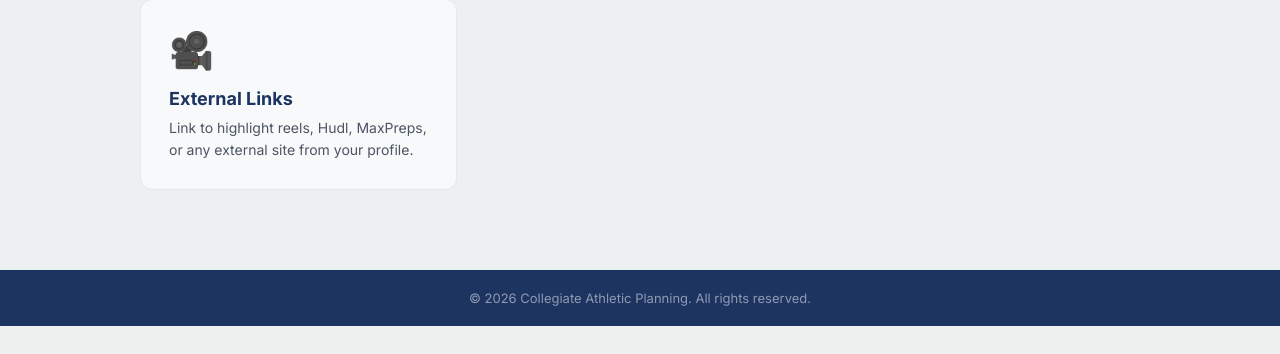
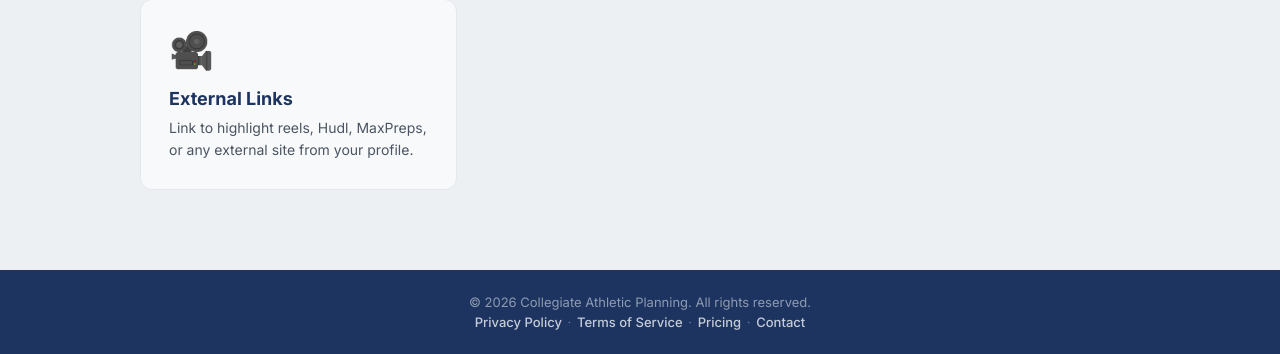
Before and after one commit to divinedavis/CAPRecruiting, a FastAPI app: page / in a window 1280 px wide. Shown: the part 1476-1830 px from the top of the page. Before the commit the page ends 1802 px from the top, so only its background shows below. Run offline with FastAPI, Linux system fonts and the light colour scheme; parts of the project's set-up code (start-up, migrations or seed data) failed here and were passed over; some libraries are stand-ins or nearby versions.

Commit message:
Add Privacy/Terms footer links for Google OAuth verification
Google branding verification rejected the app because the home page
had no link to the privacy policy. Every page now shows Privacy
Policy, Terms of Service, Pricing, and Contact links in the footer,
matched with styling in style.css.

```diff
--- a/static/style.css
+++ b/static/style.css
@@ -630,6 +630,15 @@ textarea { resize: vertical; }
     font-size: 13px;
     margin-top: auto;
 }
+.footer p { margin: 4px 0; }
+.footer .footer-links a {
+    color: rgba(255,255,255,0.75);
+    text-decoration: none;
+    margin: 0 2px;
+    font-weight: 500;
+}
+.footer .footer-links a:hover { color: #fff; text-decoration: underline; }
+.footer .footer-links span { color: rgba(255,255,255,0.35); }
 
 /* ── Responsive ───────────────────────────────────────────────── */
 @media (max-width: 768px) {
--- a/templates/base.html
+++ b/templates/base.html
@@ -87,6 +87,15 @@
 
 <footer class="footer">
     <p>&copy; 2026 Collegiate Athletic Planning. All rights reserved.</p>
+    <p class="footer-links">
+        <a href="/privacy">Privacy Policy</a>
+        <span aria-hidden="true"> · </span>
+        <a href="/terms">Terms of Service</a>
+        <span aria-hidden="true"> · </span>
+        <a href="/pricing">Pricing</a>
+        <span aria-hidden="true"> · </span>
+        <a href="mailto:divinejdavis@gmail.com">Contact</a>
+    </p>
 </footer>
 
 {% if request.session.get("user_id") %}
```
